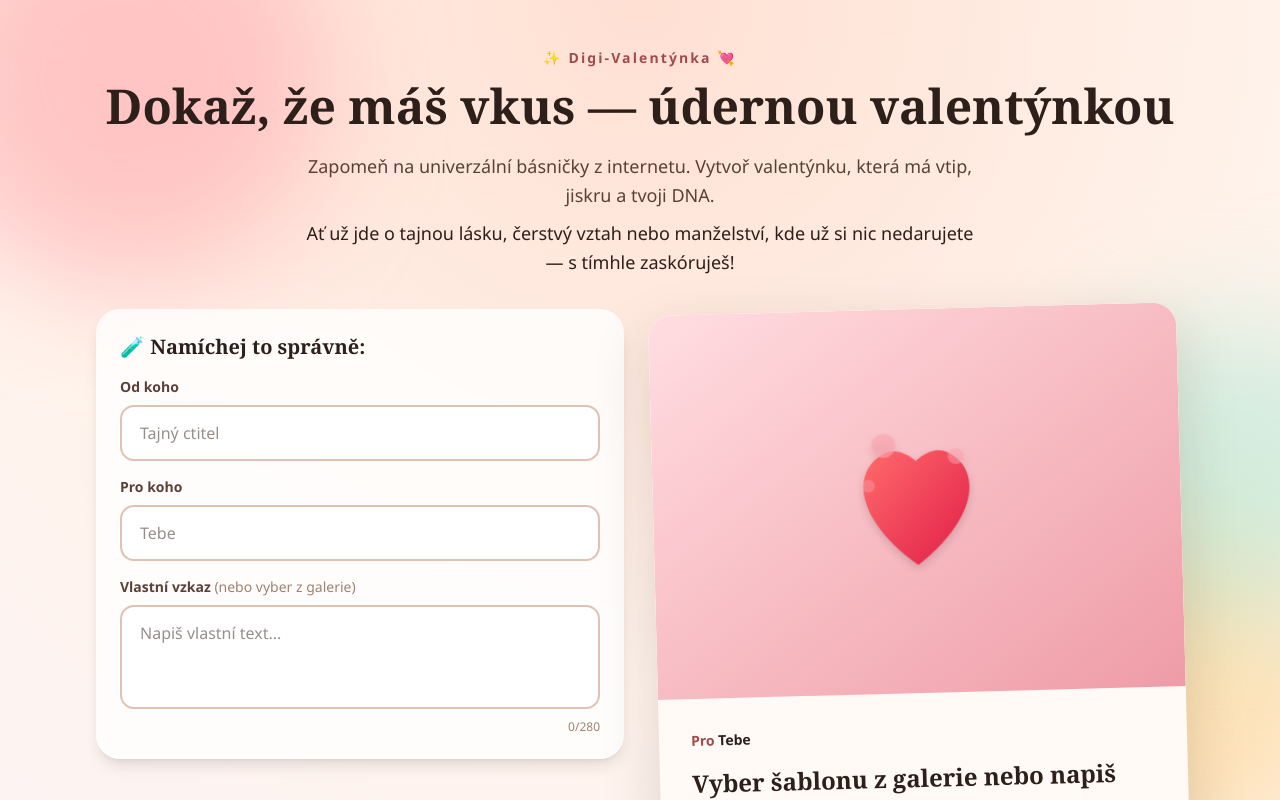
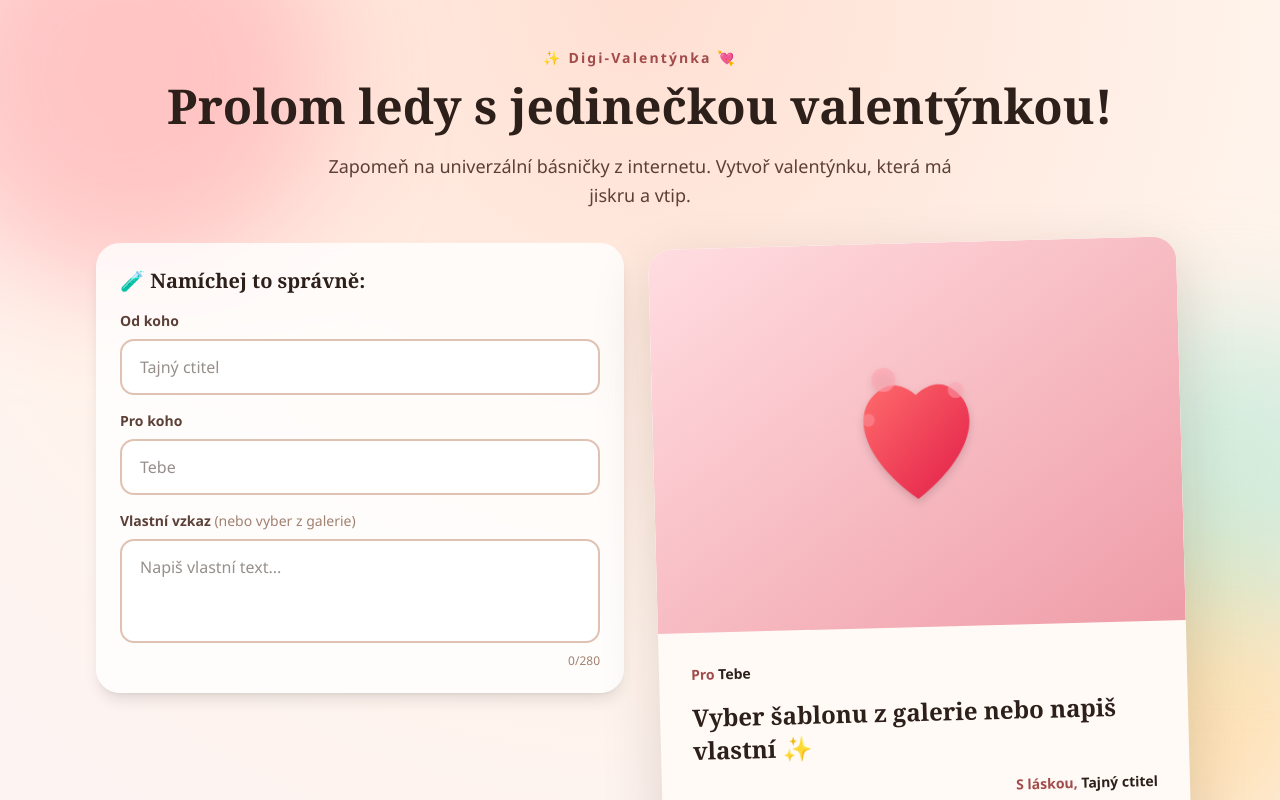
Before and after one commit to johny834/valentine2, a Next.js app: page / in a window 1280 px wide. Shown: the top 800 px of the page. Built offline with nearby package versions, Linux system fonts and the light colour scheme.

Commit message:
Update Valentine's message and improve phrasing

```diff
--- a/src/app/page.tsx
+++ b/src/app/page.tsx
@@ -12,11 +12,11 @@ export default function Home() {
           ✨ Digi-Valentýnka 💘
         </p>
         <h1 className="font-display text-3xl sm:text-4xl lg:text-5xl font-bold text-[#2d1f1a] mb-4 leading-tight">
-          Dokaž, že máš vkus — údernou valentýnkou
+          Prolom ledy s jedinečkou valentýnkou!
         </h1>
         <p className="text-lg text-[#5c4038] max-w-2xl mx-auto leading-relaxed">
-          Zapomeň na univerzální básničky z internetu. Vytvoř valentýnku, která má vtip, jiskru a tvoji DNA.
-          <span className="block mt-2 font-medium text-[#2d1f1a]">Ať už jde o tajnou lásku, čerstvý vztah nebo manželství, kde už si nic nedarujete — s tímhle zaskóruješ!</span>
+          Zapomeň na univerzální básničky z internetu. Vytvoř valentýnku, která má jiskru a vtip.
+
         </p>
       </header>
 
```
